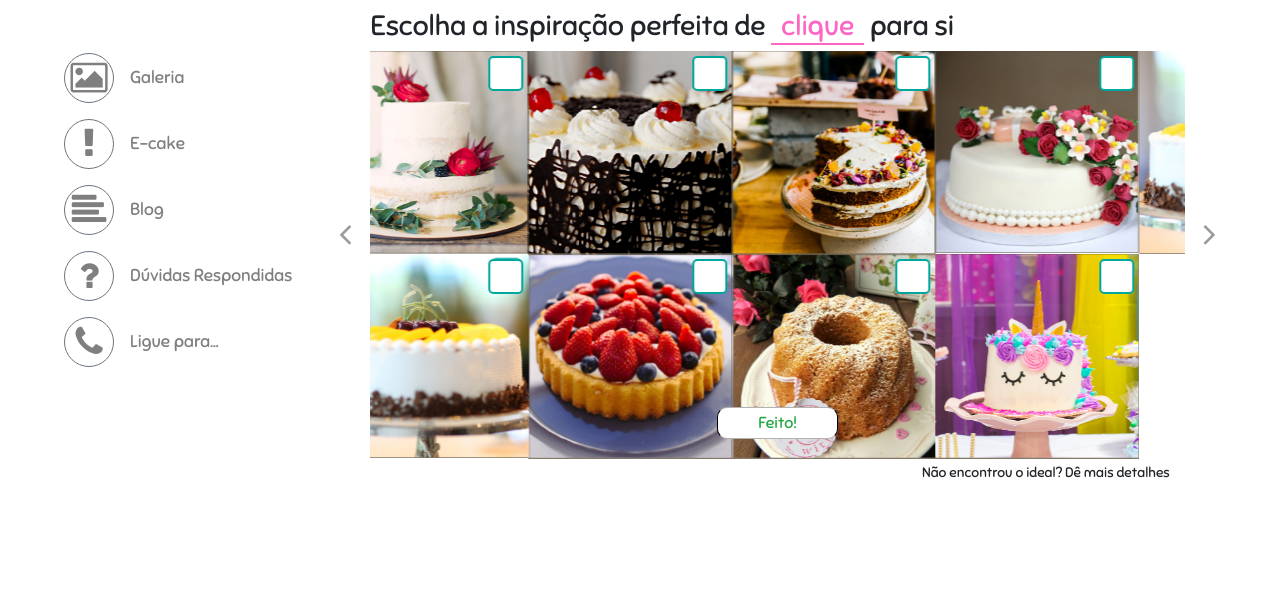
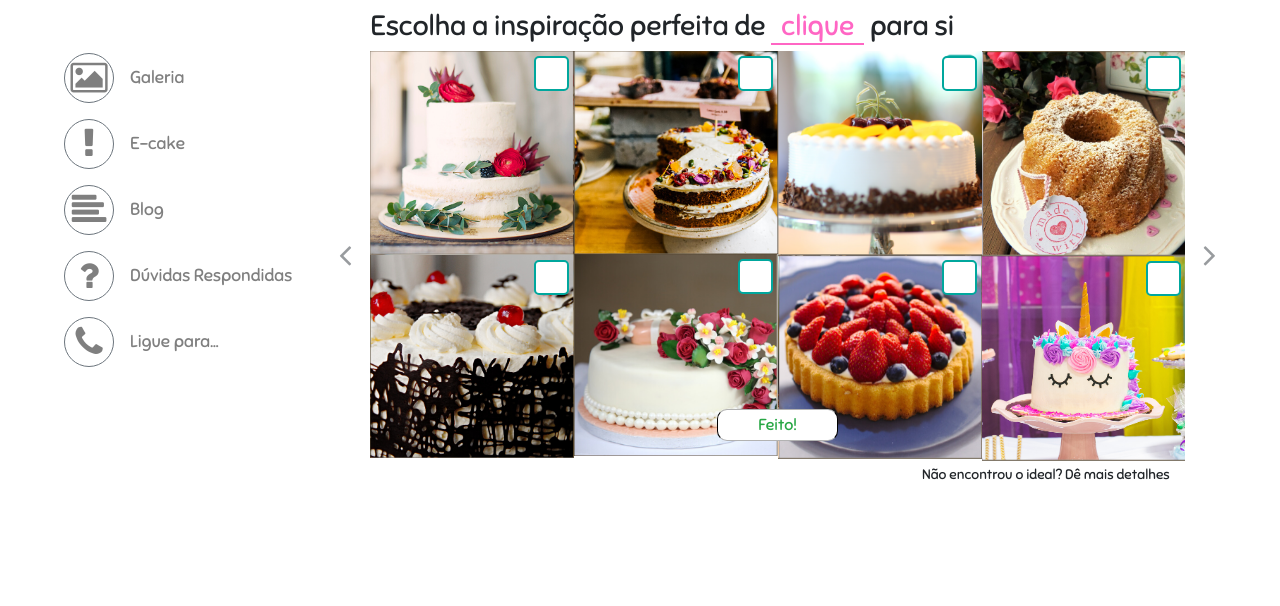
Before and after one commit to dorivaldovalentim/ecake, a plain HTML site: page index.html in a window 1280 px wide. Shown: the part 116-722 px from the top of the page. Drawn offline with Linux system fonts and the light colour scheme.

Commit message:
Terminando a apresentação do slide com responsividade aplicada

```diff
--- a/assets/js/script.js
+++ b/assets/js/script.js
@@ -0,0 +1,46 @@
+$('#slick-slide').slick({
+	slidesToShow: 4,
+	slidesToScroll: 2,
+	rows: 2,
+	prevArrow: `
+		<a class="carousel-control-prev text-dark" href="#" role="button" data-slide="prev">
+			<i class="icon fa-2x fa fa-angle-left text-dark" aria-hidden="true"></i>
+			<span class="sr-only">Anterior</span>
+		</a>`,
+	nextArrow: `
+		<a class="carousel-control-next text-dark" href="#" role="button" data-slide="next">
+			<i class="icon fa-2x fa fa-angle-right text-dark" aria-hidden="true"></i>
+			<span class="sr-only">Próximo</span>
+		</a>`,
+	responsive: [
+		{
+			breakpoint: 1024,
+			settings: {
+				slidesToShow: 2,
+				slidesToScroll: 1
+			}
+		}, {
+			breakpoint: 769,
+			settings: {
+				slidesToShow: 2,
+				slidesToScroll: 1
+			}
+		}, {
+			breakpoint: 600,
+			settings: {
+				rows: 1,
+				slidesToShow: 2,
+				slidesToScroll: 1
+			}
+		}, {
+			breakpoint: 480,
+			settings: {
+				rows: 1,
+				slidesToShow: 1,
+				slidesToScroll: 1
+			}
+		}
+
+	]
+
+});
--- a/index.html
+++ b/index.html
@@ -97,138 +97,123 @@
 
 			<!-- Slide Section begins here -->
 			<section class="slide-section" id="gallery-section">
-				<div id="carouselExampleControls" class="carousel slide position-relative mx-auto" data-ride="carousel">
+				<div class="carousel position-relative mx-auto">
 					<h3>Escolha a inspiração perfeita de <span class="text-danger">clique</span> para si</h3>
-					<div class="carousel-inner">
-						<div class="carousel-item slide-images active">
-							<div class="form-check p-0 col-lg-3 col-md-6">
+
+					<div id="slick-slide" class="slide-images">
+						<div class="form-check p-0 m-0 slick-item col-lg-12 h-100 d-inline-block">
 							<label class="form-check-label">
-									<img src="assets/images/cakes/cake1.png" alt="" />
+								<img src="assets/images/cakes/cake1.png" class="h-100 d-inline-block" alt="" />
 								<input type="checkbox" class="d-none form-check-input" />
 								<span class="checked-cake"></span>
 							</label>
 						</div>
-							<div class="form-check p-0 col-lg-3 col-md-6">
+						<div class="form-check p-0 m-0 slick-item col-lg-12 h-100 d-inline-block">
 							<label class="form-check-label">
-									<img src="assets/images/cakes/cake2.png" alt="" />
+								<img src="assets/images/cakes/cake2.png" class="h-100 d-inline-block" alt="" />
 								<input type="checkbox" class="d-none form-check-input" />
 								<span class="checked-cake"></span>
 							</label>
 						</div>
-							<div class="form-check p-0 col-lg-3 col-md-6">
+						<div class="form-check p-0 m-0 slick-item col-lg-12 h-100 d-inline-block">
 							<label class="form-check-label">
-									<img src="assets/images/cakes/cake3.png" alt="" />
+								<img src="assets/images/cakes/cake3.png" class="h-100 d-inline-block" alt="" />
 								<input type="checkbox" class="d-none form-check-input" />
 								<span class="checked-cake"></span>
 							</label>
 						</div>
-							<div class="form-check p-0 col-lg-3 col-md-6">
+						<div class="form-check p-0 m-0 slick-item col-lg-12 h-100 d-inline-block">
 							<label class="form-check-label">
-									<img src="assets/images/cakes/cake4.png" alt="" />
+								<img src="assets/images/cakes/cake4.png" class="h-100 d-inline-block" alt="" />
 								<input type="checkbox" class="d-none form-check-input" />
 								<span class="checked-cake"></span>
 							</label>
 						</div>
-							<div class="form-check p-0 col-lg-3 col-md-6">
+						<div class="form-check p-0 m-0 slick-item col-lg-12 h-100 d-inline-block">
 							<label class="form-check-label">
-									<img src="assets/images/cakes/cake5.png" alt="" />
+								<img src="assets/images/cakes/cake5.png" class="h-100 d-inline-block" alt="" />
 								<input type="checkbox" class="d-none form-check-input" />
 								<span class="checked-cake"></span>
 							</label>
 						</div>
-							<div class="form-check p-0 col-lg-3 col-md-6">
+						<div class="form-check p-0 m-0 slick-item col-lg-12 h-100 d-inline-block">
 							<label class="form-check-label">
-									<img src="assets/images/cakes/cake6.png" alt="" />
+								<img src="assets/images/cakes/cake6.png" class="h-100 d-inline-block" alt="" />
 								<input type="checkbox" class="d-none form-check-input" />
 								<span class="checked-cake"></span>
 							</label>
 						</div>
-							<div class="form-check p-0 col-lg-3 col-md-6">
+						<div class="form-check p-0 m-0 slick-item col-lg-12 h-100 d-inline-block">
 							<label class="form-check-label">
-									<img src="assets/images/cakes/cake7.png" alt="" />
+								<img src="assets/images/cakes/cake7.png" class="h-100 d-inline-block" alt="" />
 								<input type="checkbox" class="d-none form-check-input" />
 								<span class="checked-cake"></span>
 							</label>
 						</div>
-							<div class="form-check p-0 col-lg-3 col-md-6">
+						<div class="form-check p-0 m-0 slick-item col-lg-12 h-100 d-inline-block">
 							<label class="form-check-label">
-									<img src="assets/images/cakes/cake8.png" alt="" />
+								<img src="assets/images/cakes/cake8.png" class="h-100 d-inline-block" alt="" />
+								<input type="checkbox" class="d-none form-check-input" />
+								<span class="checked-cake"></span>
+							</label>
+						</div>
+						<div class="form-check p-0 m-0 slick-item col-lg-12 h-100 d-inline-block">
+							<label class="form-check-label">
+								<img src="assets/images/cakes/cake5.png" class="h-100 d-inline-block" alt="" />
+								<input type="checkbox" class="d-none form-check-input" />
+								<span class="checked-cake"></span>
+							</label>
+						</div>
+						<div class="form-check p-0 m-0 slick-item col-lg-12 h-100 d-inline-block">
+							<label class="form-check-label">
+								<img src="assets/images/cakes/cake8.png" class="h-100 d-inline-block" alt="" />
+								<input type="checkbox" class="d-none form-check-input" />
+								<span class="checked-cake"></span>
+							</label>
+						</div>
+						<div class="form-check p-0 m-0 slick-item col-lg-12 h-100 d-inline-block">
+							<label class="form-check-label">
+								<img src="assets/images/cakes/cake2.png" class="h-100 d-inline-block" alt="" />
+								<input type="checkbox" class="d-none form-check-input" />
+								<span class="checked-cake"></span>
+							</label>
+						</div>
+						<div class="form-check p-0 m-0 slick-item col-lg-12 h-100 d-inline-block">
+							<label class="form-check-label">
+								<img src="assets/images/cakes/cake4.png" class="h-100 d-inline-block" alt="" />
+								<input type="checkbox" class="d-none form-check-input" />
+								<span class="checked-cake"></span>
+							</label>
+						</div>
+						<div class="form-check p-0 m-0 slick-item col-lg-12 h-100 d-inline-block">
+							<label class="form-check-label">
+								<img src="assets/images/cakes/cake1.png" class="h-100 d-inline-block" alt="" />
+								<input type="checkbox" class="d-none form-check-input" />
+								<span class="checked-cake"></span>
+							</label>
+						</div>
+						<div class="form-check p-0 m-0 slick-item col-lg-12 h-100 d-inline-block">
+							<label class="form-check-label">
+								<img src="assets/images/cakes/cake3.png" class="h-100 d-inline-block" alt="" />
+								<input type="checkbox" class="d-none form-check-input" />
+								<span class="checked-cake"></span>
+							</label>
+						</div>
+						<div class="form-check p-0 m-0 slick-item col-lg-12 h-100 d-inline-block">
+							<label class="form-check-label">
+								<img src="assets/images/cakes/cake5.png" class="h-100 d-inline-block" alt="" />
+								<input type="checkbox" class="d-none form-check-input" />
+								<span class="checked-cake"></span>
+							</label>
+						</div>
+						<div class="form-check p-0 m-0 slick-item col-lg-12 h-100 d-inline-block">
+							<label class="form-check-label">
+								<img src="assets/images/cakes/cake6.png" class="h-100 d-inline-block" alt="" />
 								<input type="checkbox" class="d-none form-check-input" />
 								<span class="checked-cake"></span>
 							</label>
 						</div>
 					</div>
-
-						<div class="carousel-item slide-images">
-							<div class="form-check p-0 col-lg-3 col-md-6">
-								<label class="form-check-label">
-									<img src="assets/images/cakes/cake5.png" alt="" />
-									<input type="checkbox" class="d-none form-check-input" />
-									<span class="checked-cake"></span>
-								</label>
-							</div>
-							<div class="form-check p-0 col-lg-3 col-md-6">
-								<label class="form-check-label">
-									<img src="assets/images/cakes/cake8.png" alt="" />
-									<input type="checkbox" class="d-none form-check-input" />
-									<span class="checked-cake"></span>
-								</label>
-							</div>
-							<div class="form-check p-0 col-lg-3 col-md-6">
-								<label class="form-check-label">
-									<img src="assets/images/cakes/cake2.png" alt="" />
-									<input type="checkbox" class="d-none form-check-input" />
-									<span class="checked-cake"></span>
-								</label>
-							</div>
-							<div class="form-check p-0 col-lg-3 col-md-6">
-								<label class="form-check-label">
-									<img src="assets/images/cakes/cake4.png" alt="" />
-									<input type="checkbox" class="d-none form-check-input" />
-									<span class="checked-cake"></span>
-								</label>
-							</div>
-							<div class="form-check p-0 col-lg-3 col-md-6">
-								<label class="form-check-label">
-									<img src="assets/images/cakes/cake1.png" alt="" />
-									<input type="checkbox" class="d-none form-check-input" />
-									<span class="checked-cake"></span>
-								</label>
-							</div>
-							<div class="form-check p-0 col-lg-3 col-md-6">
-								<label class="form-check-label">
-									<img src="assets/images/cakes/cake3.png" alt="" />
-									<input type="checkbox" class="d-none form-check-input" />
-									<span class="checked-cake"></span>
-								</label>
-							</div>
-							<div class="form-check p-0 col-lg-3 col-md-6">
-								<label class="form-check-label">
-									<img src="assets/images/cakes/cake5.png" alt="" />
-									<input type="checkbox" class="d-none form-check-input" />
-									<span class="checked-cake"></span>
-								</label>
-							</div>
-							<div class="form-check p-0 col-lg-3 col-md-6">
-								<label class="form-check-label">
-									<img src="assets/images/cakes/cake6.png" alt="" />
-									<input type="checkbox" class="d-none form-check-input" />
-									<span class="checked-cake"></span>
-								</label>
-							</div>
-						</div>
-					</div>
-
-					<a class="carousel-control-prev text-dark" href="#carouselExampleControls" role="button" data-slide="prev">
-						<i class="icon fa-2x fa fa-angle-left text-dark" aria-hidden="true"></i>
-						<span class="sr-only">Anterior</span>
-					</a>
-
-					<a class="carousel-control-next text-dark" href="#carouselExampleControls" role="button" data-slide="next">
-						<i class="icon fa-2x fa fa-angle-right text-dark" aria-hidden="true"></i>
-						<span class="sr-only">Próximo</span>
-					</a>
-
 					<div class="position-absolute btn-slide-done">
 						<button class="btn btn-success ml-auto">Feito!</button>
 					</div>
```
Lines whose indentation alone changed are shown as unchanged.
